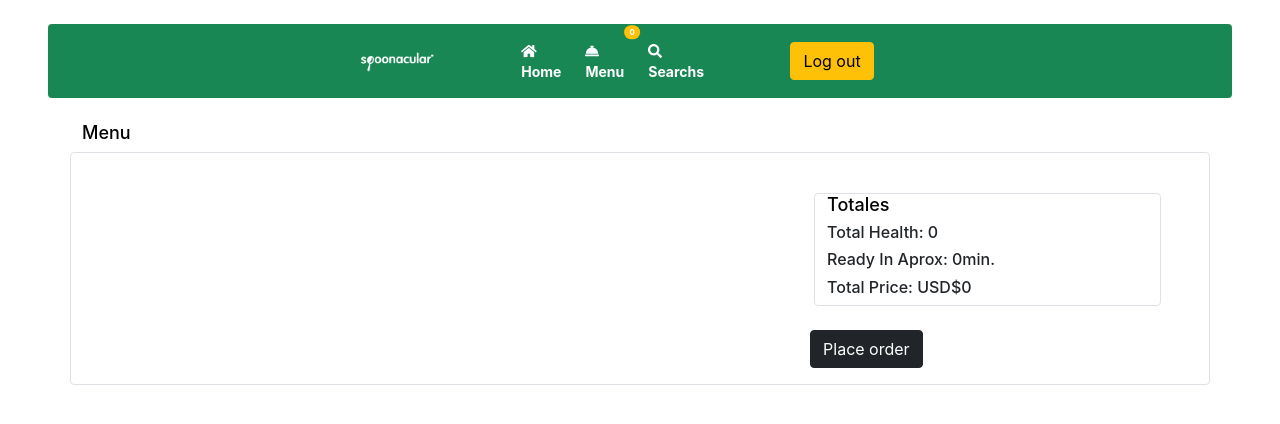
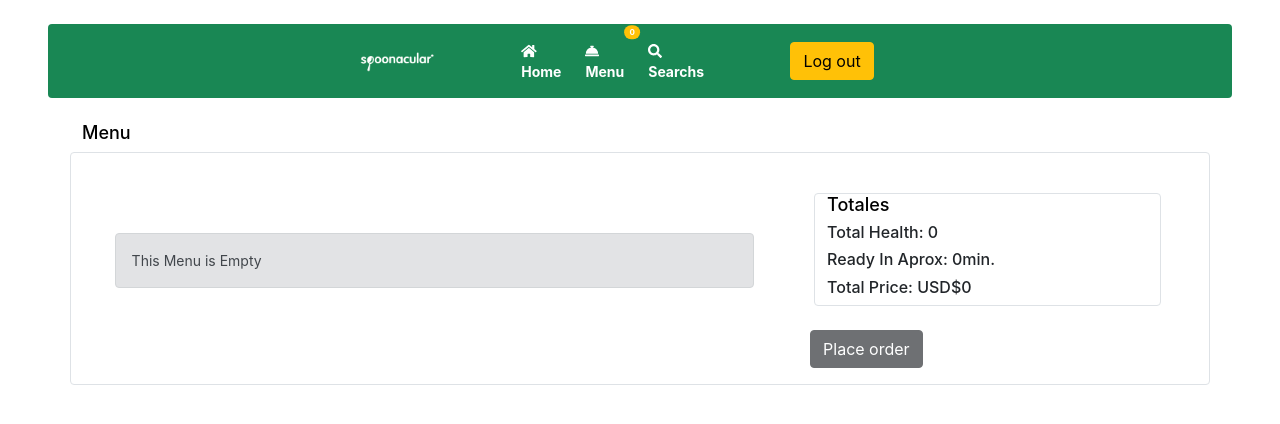
Before and after one commit to ginigo-arg/hotel-recipes, a React (Create React App) app: page /menu in a window 1280 px wide. Shown: the top 424 px of the page. Built offline with nearby package versions, Linux system fonts and the light colour scheme; sample sign-in values are in the browser's storage; the HTML template or start-up script is replaced by a standard one.

Commit message:
boton place recipe conditional

```diff
--- a/src/components/totalsMenu/totalsMenu.js
+++ b/src/components/totalsMenu/totalsMenu.js
@@ -5,7 +5,7 @@ import MenuData from "../../context/MenuData";
 export default function TotalsMenu() {
   const { menu } = useContext(MenuContext);
   const { data } = useContext(MenuData);
-  var { totalScore, totalPrice, totalMinutes, items } = data;
+  let { totalScore, totalPrice, totalMinutes, items } = data;
   console.log("menu en totales:", menu);
 
   if (menu.length === 0) {
--- a/src/pages/Menu/index.js
+++ b/src/pages/Menu/index.js
@@ -1,13 +1,27 @@
+import React, { useContext, useEffect } from "react";
 import MenuList from "../../components/menu/menu";
 import NavBar from "../../components/navBar/navBar";
 import TotalsMenu from "../../components/totalsMenu/totalsMenu";
 import { Modal } from "react-bootstrap";
 import { Formik, Form } from "formik";
 import { useState } from "react";
+import MenuContext from "../../context/MenuContext";
 import FormMenu from "../../components/FormMenu/FormMenu";
+import MenuData from "../../context/MenuData";
 
 export default function Menu() {
   const [show, setShow] = useState(false);
+  const [botonDisable, setBotonDisable] = useState(true);
+  const { menu } = useContext(MenuContext);
+  const { data } = useContext(MenuData);
+
+  useEffect(() => {
+    if (menu.length > 0) {
+      setBotonDisable(false);
+    } else {
+      setBotonDisable(true);
+    }
+  }, [menu.length]);
 
   const handleClose = () => setShow(false);
   const handleShow = () => setShow(true);
@@ -19,11 +33,21 @@ export default function Menu() {
         <h3>Menu</h3>
         <div className="row list-menu border rounded py-3 d-flex flex-direction-column justify-content-evenly flex-wrap">
           <div className="col-xs-12 col-lg-7">
-            <MenuList />
+            {menu.length > 0 ? (
+              <MenuList />
+            ) : (
+              <div className="alert alert-secondary" role="alert">
+                This Menu is Empty
+              </div>
+            )}
           </div>
           <div className="col-xs-12 col-md-12 col-lg-4">
             <TotalsMenu />
-            <button className="btn btn-dark" onClick={handleShow}>
+            <button
+              className="btn btn-dark"
+              onClick={handleShow}
+              disabled={botonDisable}
+            >
               Place order
             </button>
           </div>
```
